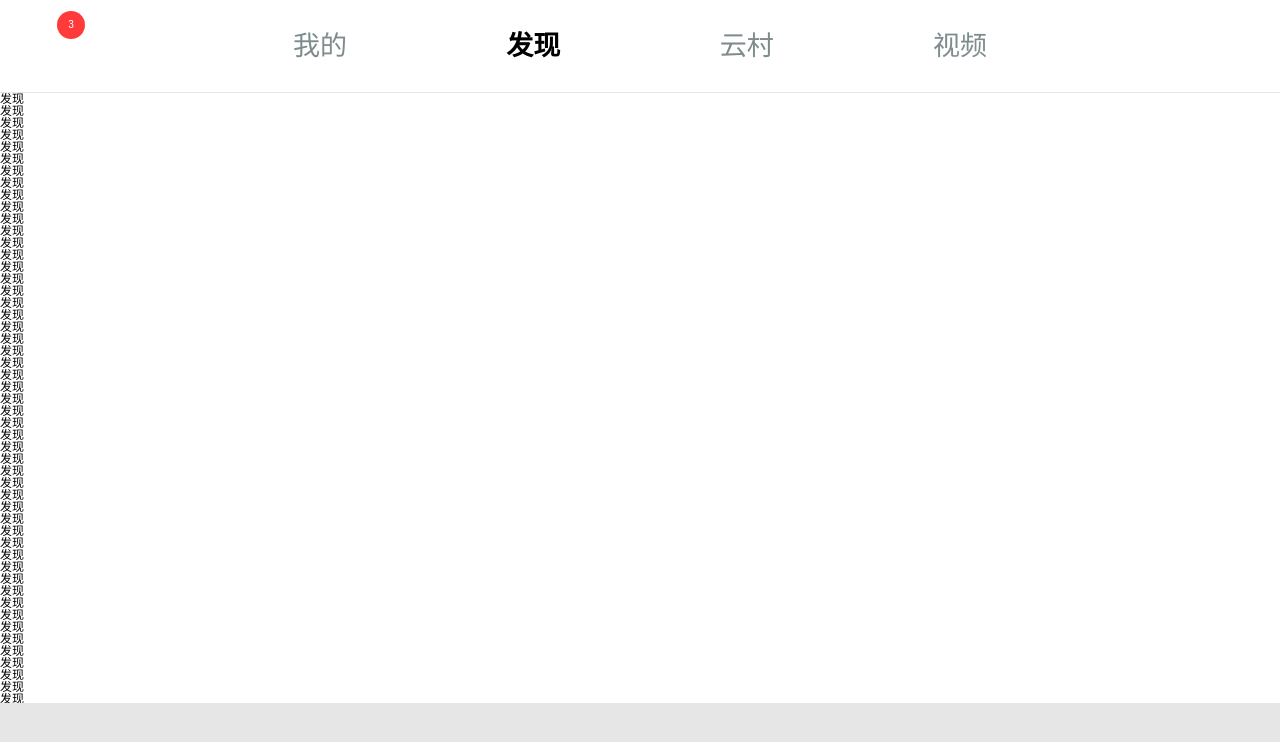
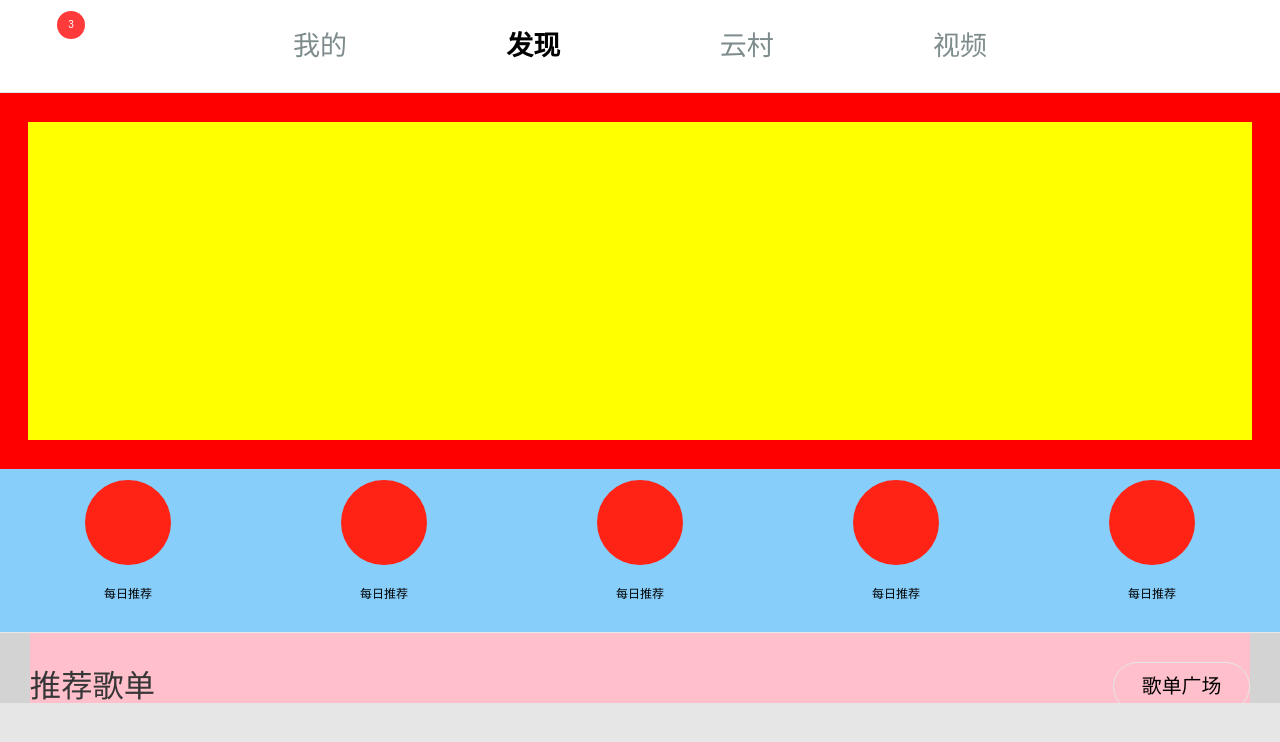
Before and after one commit to lanqiaoqaq/CloudMusic, a React (Create React App) app: page / in a window 1280 px wide. Shown: the top 742 px of the page. Built offline with nearby package versions, Linux system fonts and the light colour scheme; a small style sheet from the web is missing.

Commit message:
第一天发现静态页面

```diff
--- a/package.json
+++ b/package.json
@@ -9,7 +9,8 @@
     "react-router-dom": "^5.0.1",
     "react-scripts": "3.1.1",
     "redux": "^4.0.4",
-    "redux-thunk": "^2.3.0"
+    "redux-thunk": "^2.3.0",
+    "swiper": "^4.5.1"
   },
   "scripts": {
     "start": "react-scripts start",
--- /dev/null
+++ b/src/assets/style/find_1.css
@@ -0,0 +1,138 @@
+.f_banner{
+    height: 4.48rem;
+    background: red;
+    padding: 0.4rem;
+}
+.banner_pic{
+    width: 100%;
+    height: 100%;
+    background: yellow;
+}
+.intro{
+    height: 2rem;
+    width: 100%;
+    background: lightskyblue;
+    display: flex;
+    justify-content: space-around;
+    align-items: center;
+    box-sizing: content-box;
+    padding-bottom: 0.3rem;
+    border-bottom: 1px solid #e8e8e8;
+}
+.intro li{
+    width: 100%;
+    height: 100%;
+    display: flex;
+    flex-direction: column;
+    justify-content:space-around;
+    align-items: center;
+}
+.intro li div{
+    height: 1.2rem;
+    width: 1.2rem;
+    border-radius: 0.6rem;
+    background: #ff2315;
+    text-align: center;
+    line-height: 1.2rem;
+}
+.intro li div i{
+    font-size: 0.6rem;
+    color: #fff;
+    font-weight: 900;
+}
+.intro li div p{
+    color: #3f3f3f;
+    font-size: 0.28rem;
+}
+.intro_playlist{
+    height: 10.8rem;
+    background: lightgray;
+    padding: 0 0.42rem 0 0.42rem;
+}
+.head_playlist{
+    height: 1.5rem;
+    background: pink;
+    display: flex;
+    justify-content: space-between;
+    align-items: center;
+}
+.head_playlist span:nth-of-type(1){
+    font-size: 0.44rem;
+    color: #363636;
+}
+.head_playlist span:nth-of-type(2){
+    width: 1.9rem;
+    height: 0.66rem;
+    text-align: center;
+    line-height: 0.66rem;
+    border:1px solid #e7e7e7;
+    border-radius: 0.65rem;
+    font-size:0.28rem;
+}
+.playlist_list{
+    height: 9.3rem;
+    background: red;
+}
+.playlist_list li{
+    float: left;
+    width: 3.08rem;
+    height:4.14rem;
+    background: #cccccc;
+    margin-right:0.28rem ;
+    margin-bottom: 0.44rem;
+}
+.playlist_list li:nth-of-type(3n){
+    margin-right: 0;
+}
+.new_disc{
+    height: 6.5rem;
+    padding: 0 0.4rem 0 0.4rem;
+    background: yellow;
+}
+.head_disc{
+    height: 1.5rem;
+    background: pink;
+    display: flex;
+    justify-content: space-between;
+    align-items: center;
+}
+.head_disc div:nth-of-type(1) ._left{
+    margin-right: .24rem;
+    font-size: .34rem;
+    color: #878787;
+}
+.head_disc div:nth-of-type(1) b{
+    height: .41rem;
+    width: 0;
+    border-left: 1px solid #e8e8e8;
+}
+.head_disc div:nth-of-type(1) ._right{
+    margin-left: .24rem;
+    font-size: .34rem;
+    color: #878787;
+}
+.head_disc div:nth-of-type(1) ._active{
+    font-size: 0.44rem;
+    font-weight: 900;
+    color: #000;
+}
+.head_disc div:nth-of-type(2){
+    width: 1.9rem;
+    height: 0.66rem;
+    text-align: center;
+    line-height: 0.66rem;
+    border:1px solid #e7e7e7;
+    border-radius: 0.65rem;
+    font-size:0.28rem;
+}
+.new_disc li{
+    float: left;
+    width: 3.10rem;
+    height: 4.14rem;
+    background: #cccccc;
+    margin-right:0.28rem ;
+    margin-bottom: 0.44rem;
+}
+.new_disc li:nth-of-type(3){
+    margin-right: 0;
+}
--- a/src/views/Find.js
+++ b/src/views/Find.js
@@ -1,61 +1,116 @@
 import React from 'react'
+import "../assets/style/find_1.css"
 class Find extends React.Component{
     render(){
         return(
             <div>
-                <div>
-                    <p>发现</p>
-                    <p>发现</p>
-                    <p>发现</p>
-                    <p>发现</p>
-                    <p>发现</p>
-                    <p>发现</p>
-                    <p>发现</p>
-                    <p>发现</p>
-                    <p>发现</p>
-                    <p>发现</p>
-                    <p>发现</p>
-                    <p>发现</p>
-                    <p>发现</p>
-                    <p>发现</p>
-                    <p>发现</p>
-                    <p>发现</p>
-                    <p>发现</p>
-                    <p>发现</p>
-                    <p>发现</p>
-                    <p>发现</p>
-                    <p>发现</p>
-                    <p>发现</p>
-                    <p>发现</p>
-                    <p>发现</p>
-                    <p>发现</p>
-                    <p>发现</p>
-                    <p>发现</p>
-                    <p>发现</p>
-                    <p>发现</p>
-                    <p>发现</p>
-                    <p>发现</p>
-                    <p>发现</p>
-                    <p>发现</p>
-                    <p>发现</p>
-                    <p>发现</p>
-                    <p>发现</p>
-                    <p>发现</p>
-                    <p>发现</p>
-                    <p>发现</p>
-                    <p>发现</p>
-                    <p>发现</p>
-                    <p>发现</p>
-                    <p>发现</p>
-                    <p>发现</p>
-                    <p>发现</p>
-                    <p>发现</p>
-                    <p>发现</p>
-                    <p>发现</p>
-                    <p>发现</p>
-                    <p>发现</p>
-                    <p>发现</p>
-                    <p>发现</p>
+                <div className={"f_banner"}>
+                    <div className={"banner_pic"}>
+
+                    </div>
+                </div>
+                <ul className={"intro"}>
+                    <li>
+                        <div>
+                            <i className={"iconfont icontuijian"}></i>
+                        </div>
+                        <p>每日推荐</p>
+                    </li>
+                    <li>
+                        <div>
+                            <i className={"iconfont icontuijian"}></i>
+                        </div>
+                        <p>每日推荐</p>
+                    </li>
+                    <li>
+                        <div>
+                            <i className={"iconfont icontuijian"}></i>
+                        </div>
+                        <p>每日推荐</p>
+                    </li>
+                    <li>
+                        <div>
+                            <i className={"iconfont icontuijian"}></i>
+                        </div>
+                        <p>每日推荐</p>
+                    </li>
+                    <li>
+                        <div>
+                            <i className={"iconfont icontuijian"}></i>
+                        </div>
+                        <p>每日推荐</p>
+                    </li>
+                </ul>
+                <div className={"intro_playlist"}>
+                    <div className={"head_playlist"}>
+                        <span onClick={()=>{
+                            console.log(this.props)
+                        }}>推荐歌单</span>
+                        <span>歌单广场</span>
+                    </div>
+                    <ul className={"playlist_list"}>
+                        <li>
+                            <div>
+                                <img src="" alt=""/>
+                            </div>
+                            <p></p>
+                        </li>
+                        <li>
+                            <div></div>
+                            <p></p>
+                        </li> <li>
+                        <div></div>
+                        <p></p>
+                    </li> <li>
+                        <div></div>
+                        <p></p>
+                    </li> <li>
+                        <div></div>
+                        <p></p>
+                    </li> <li>
+                        <div></div>
+                        <p></p>
+                    </li>
+
+
+
+
+                    </ul>
+                </div>
+                <div className={"new_disc"}>
+                    <div className={"head_disc"}>
+                        <div>
+                            <span className={"_active _left"}>新碟</span>
+                            <b></b>
+                            <span className={"_unactive _right"}>新歌</span>
+                        </div>
+                        <div>
+                            更多新碟
+                        </div>
+                    </div>
+                    <ul>
+                        <li>
+                            <div>
+                                <img src="" alt=""/>
+                            </div>
+                            <p></p>
+                            <p></p>
+                        </li>
+                        <li>
+                            <div>
+                                <img src="" alt=""/>
+                            </div>
+                            <p></p>
+                            <p></p>
+                        </li>
+                        <li>
+                            <div>
+                                <img src="" alt=""/>
+                            </div>
+                            <p></p>
+                            <p></p>
+                        </li>
+                    </ul>
                 </div>
             </div>
         )
```
Also changed, not shown: 1 other file (tests, documents, lock files or other folders).
